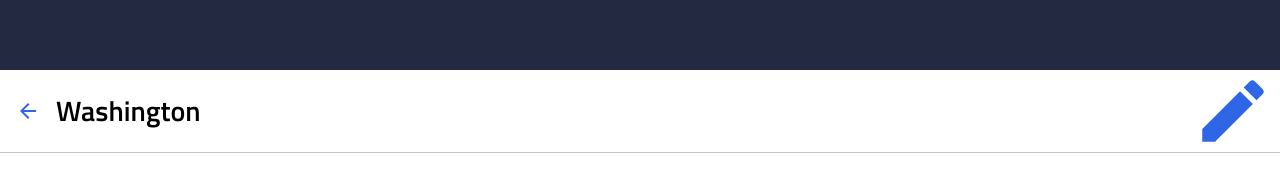
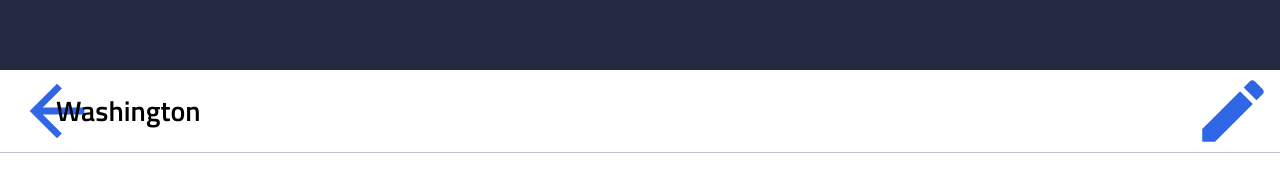
Before and after one commit to cathybi/instock-client, a React (Create React App) app: page /warehouse/1 in a window 1280 px wide. Shown: the part 180-363 px from the top of the page. Built offline with nearby package versions, Linux system fonts and the light colour scheme.

Commit message:
J24BTW-10/warehouse details add link

```diff
--- a/src/components/SelectedWarehouse/SelectedWarehouse.jsx
+++ b/src/components/SelectedWarehouse/SelectedWarehouse.jsx
@@ -2,26 +2,31 @@ import "./SelectedWarehouse.scss";
 import editIcon from "../../assets/icons/edit-24px.svg";
 import arrowBack from "../../assets/icons/arrow_back-24px.svg";
 import React from "react";
+import { Link } from "react-router-dom";
 
 function SelectedWarehouse() {
   return (
     <section className="selected-warehouse">
       <div className="selected-warehouse__nav">
         <div className="selected-warehouse__back">
+          <Link className="selected-warehouse__link" to="/">
             <img
               src={arrowBack}
               alt="arrow back"
               className="selected-warehouse__arrowIcon"
             />
+          </Link>
           <h1 className="selected-warehouse__title">Washington</h1>
         </div>
 
         <div className="selected-warehouse__edit">
+          <Link className="selected-warehouse__link" to="/">
             <img
               src={editIcon}
               alt="edit icon"
               className="selected-warehouse__editIcon"
             />
+          </Link>
         </div>
       </div>
 
--- a/src/components/SelectedWarehouse/SelectedWarehouse.scss
+++ b/src/components/SelectedWarehouse/SelectedWarehouse.scss
@@ -14,6 +14,10 @@
     padding-right: $m-margin;
     display: flex;
     justify-content: space-between;
+  }
+
+  &__link {
+    display: flex;
   }
 
   &__back {
```
Lines whose indentation alone changed are shown as unchanged.
